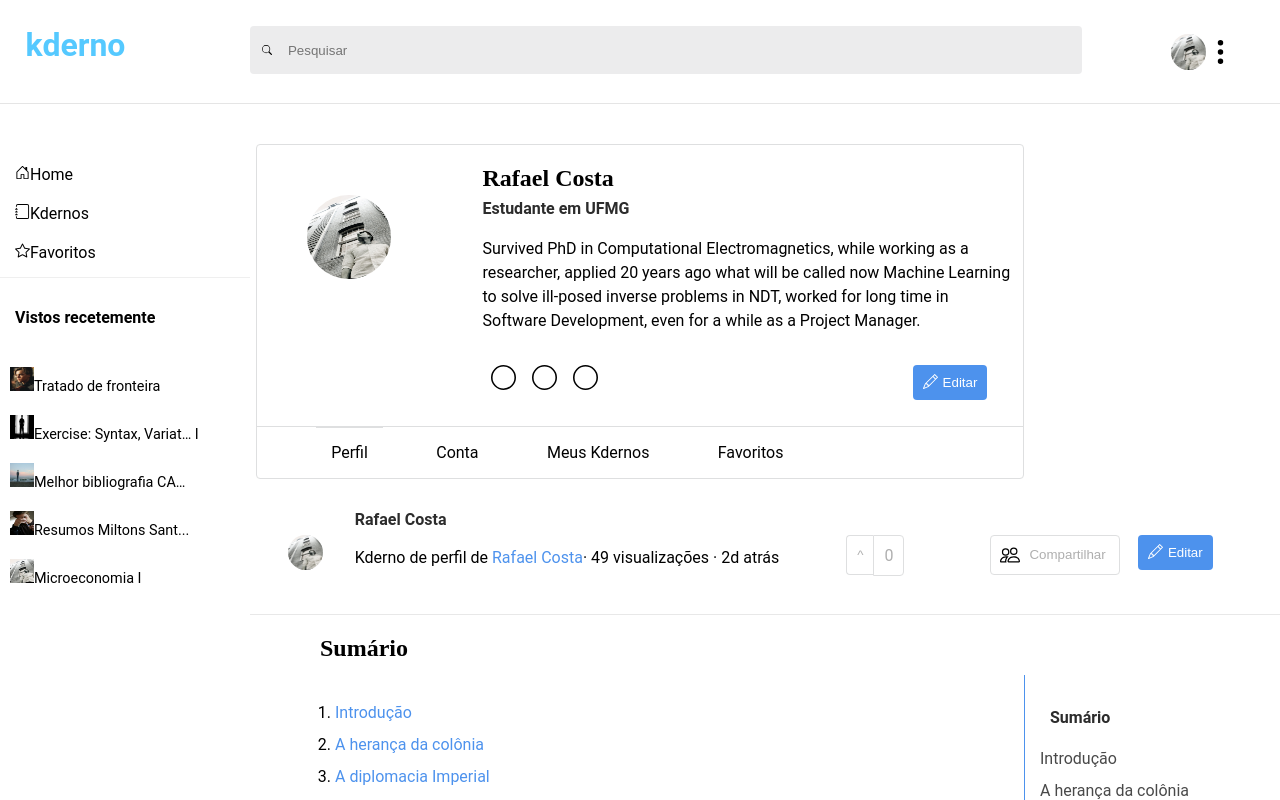
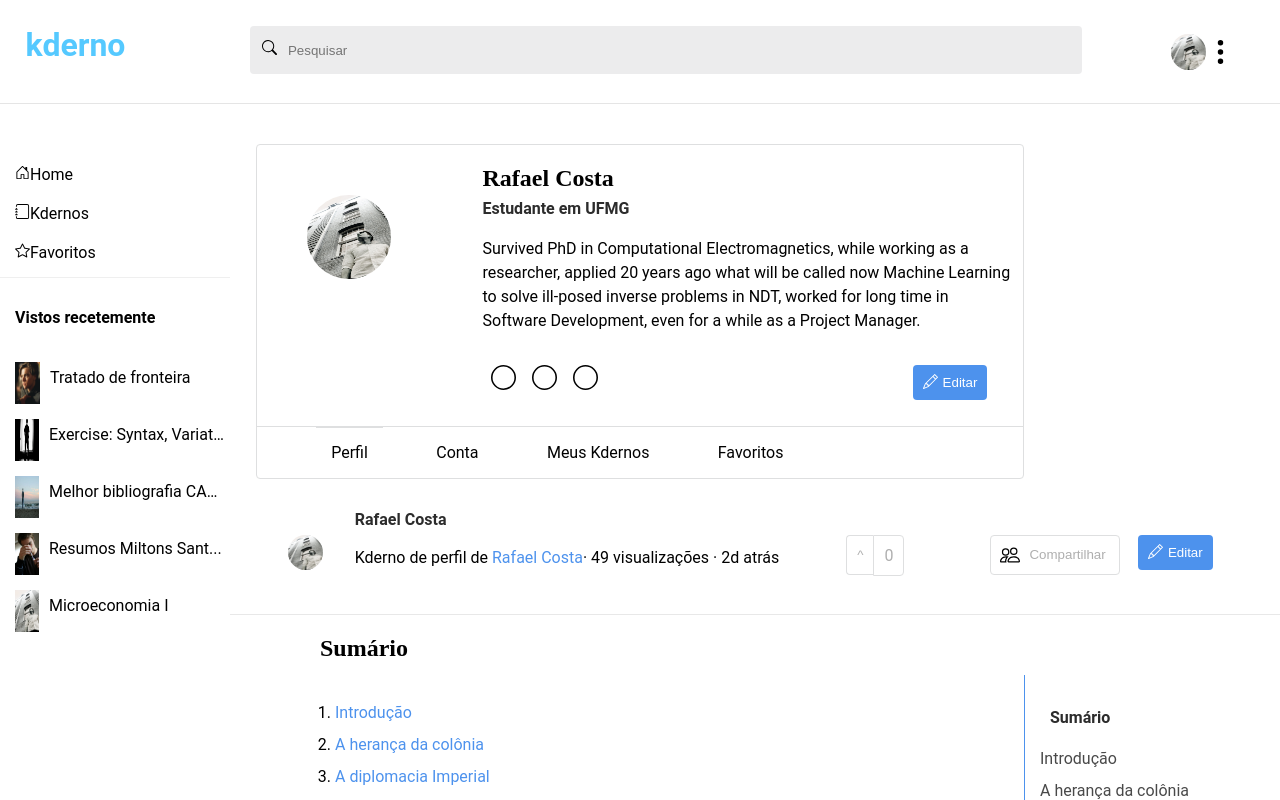
Before and after one commit to MatthGuitar/Clipping, a Next.js app: page / in a window 1280 px wide. Shown: the top 800 px of the page. Built offline with nearby package versions, Linux system fonts and the light colour scheme; a web font is replaced by a local one.

Commit message:
Visit style fix

```diff
--- a/components/Search.js
+++ b/components/Search.js
@@ -9,8 +9,8 @@ const Search = () => {
         <Image
           src='/search.svg'
           alt='Ícone de pesquisa'
-          width={10}
-          height={10}
+          width={15}
+          height={15}
         />
       </div>
     </div>
--- a/components/Visits.js
+++ b/components/Visits.js
@@ -11,8 +11,8 @@ const Visits = () => {
           <Image
           src="/perfil.jpg"
           alt="Perfil da visita"
-          width={24}
-          height={24}
+          width={25}
+          height={25}
           />
           <Link href='/'>Tratado de fronteira</Link>
         </li>
@@ -23,7 +23,7 @@ const Visits = () => {
           width={24}
           height={24}
           />
-          <Link href='/'>Exercise: Syntax, Variat… I</Link>
+          <Link href='/'>Exercise: Syntax, Variat…</Link>
         </li>
         <li>
           <Image
--- a/styles/Visits.module.scss
+++ b/styles/Visits.module.scss
@@ -1,18 +1,29 @@
 .view_list{
-  padding-left: 10px;
+  padding-left: 15px;
+  display: flex;
+  flex-direction: column;
+  justify-content: space-around;
   :hover{
     color: #4d92ed;
   }
 }
 .view_list li{
-  font-size: 0.9em;
-  padding: 10px 0 10px 0px;
+  display: flex;
+  font-size: 1em;
+  line-height: 2em;
+  padding: 5px 0 10px 0px;
+  a{
+    margin-left: 10px;
+    margin-bottom: 10px;
+  }
+  div{
+    border-radius: 50%;
+    width: 25px;
+    height: 25px;
+    margin-top: 2000px;
+  }
+}
 
-}
-.view_list div{
-  border-radius: 50%;
-
-}
 .view_title{
   font-size: 1em;
   margin: 30px 15px;
--- a/styles/globals.scss
+++ b/styles/globals.scss
@@ -54,7 +54,7 @@ button{
 }
 
 .sidebar{
-  width: 250px;
+  width: 230px;
   height: 100vh;
   position: fixed;
   z-index: 10;
@@ -67,7 +67,7 @@ button{
   }
 }
 .sidebar_active{
-  width: 250px;
+  width: 230px;
   height: 100vh;
   position: fixed;
   z-index: 10;
```
